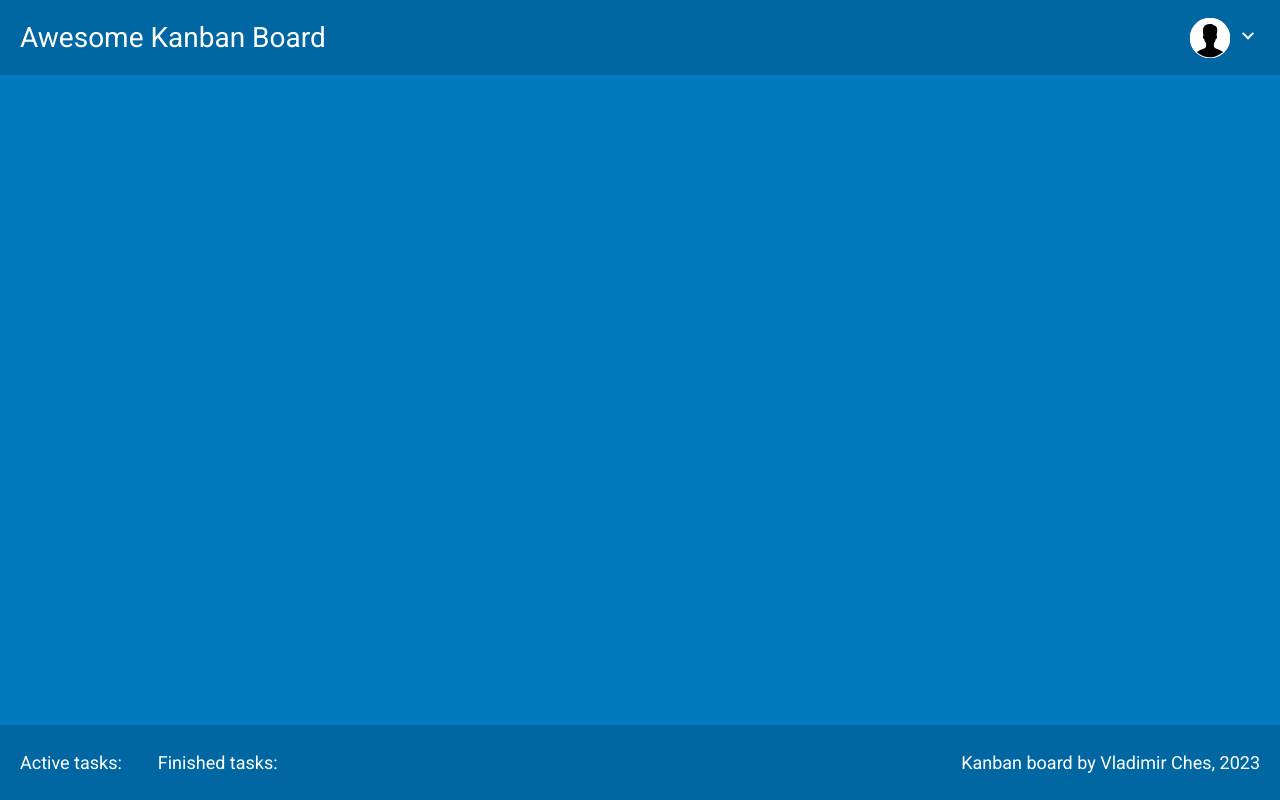
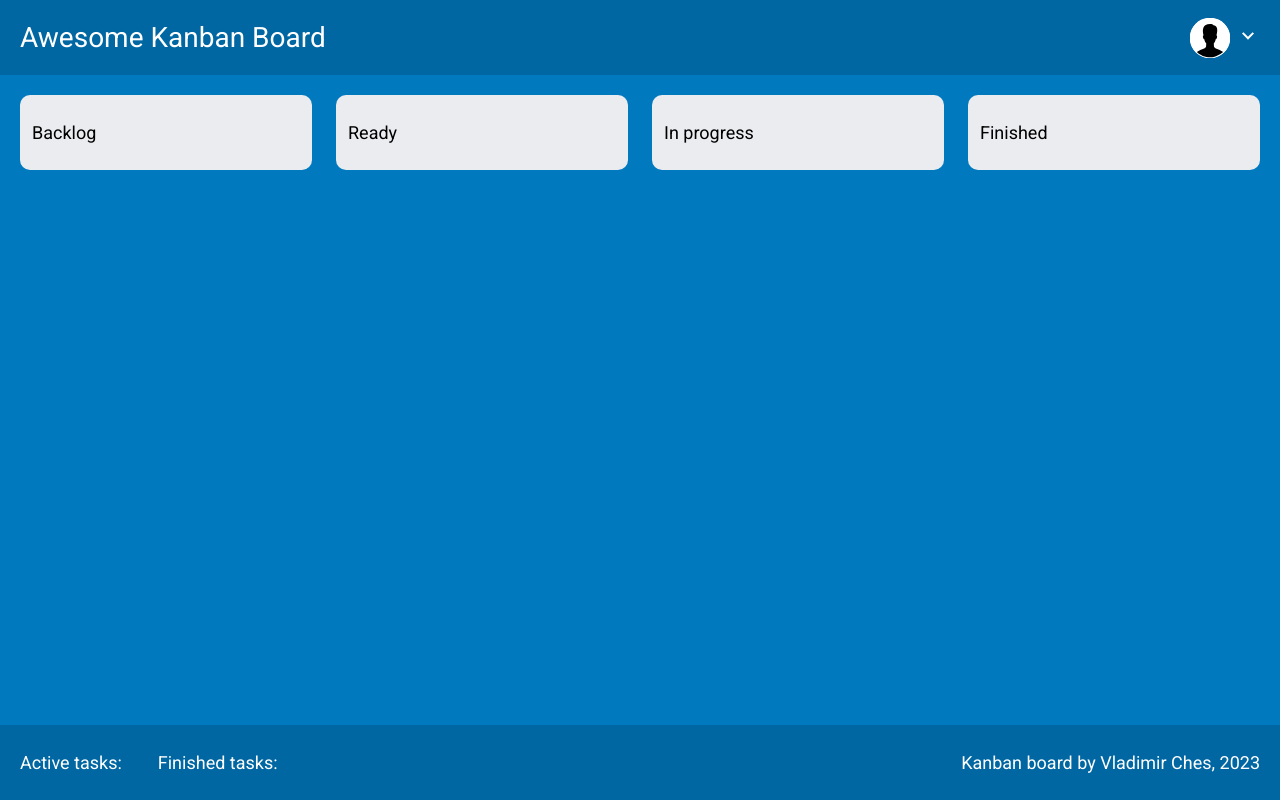
Before and after one commit to thrashches/kanban_typescript, a React (Create React App) app: page / in a window 1280 px wide. Built offline with nearby package versions, Linux system fonts and the light colour scheme.

Commit message:
Task items styles, Layout styles, typing

```diff
--- a/src/App.tsx
+++ b/src/App.tsx
@@ -1,12 +1,16 @@
-import React from 'react';
+import React, {useState} from 'react';
 import './App.scss';
 import Header from "./components/Header/Header";
 import Footer from "./components/Footer/Footer";
+import Layout from "./components/Layout/Layout";
+import {ITask} from "./data/types";
 
 function App() {
+    const [tasks, setTasks] = useState<ITask[]>([]);
     return (
         <div className="App">
             <Header/>
+            <Layout tasks={tasks}/>
             <Footer/>
         </div>
     );
--- /dev/null
+++ b/src/components/Board/Board.module.scss
@@ -0,0 +1,25 @@
+.Board {
+  border-radius: 10px;
+  background: #EBECF0;
+  padding: 12px;
+  max-height: 75vh;
+  overflow-y: auto;
+}
+
+.Board__header {
+  color: #000;
+  font-family: Roboto;
+  font-size: 18px;
+  font-style: normal;
+  font-weight: 400;
+  line-height: normal;
+}
+
+.Tasks {
+  display: flex;
+  flex-direction: column;
+  justify-content: flex-start;
+  gap: 15px;
+  overflow-y: auto;
+  max-height: 100%;
+}
--- /dev/null
+++ b/src/components/Board/Board.tsx
@@ -0,0 +1,23 @@
+import React from "react";
+import style from "./Board.module.scss";
+import Task from "../Task/Task";
+import {ITask} from "../../data/types";
+
+type BoardProps = {
+    boardTitle: string,
+    tasks: ITask[],
+}
+export default function Board(props: BoardProps) {
+    const {boardTitle, tasks} = props;
+
+    const taskElements = tasks.map((task, index) => {
+        return <Task task={task} key={index}/>
+    })
+
+    return <div className={style.Board}>
+        <h1 className={style.Board__header}>{boardTitle}</h1>
+        <div className={style.Tasks}>
+            {taskElements}
+        </div>
+    </div>
+}
--- /dev/null
+++ b/src/components/Layout/Layout.module.scss
@@ -0,0 +1,7 @@
+.Layout {
+  display: grid;
+  grid-template-columns: 1fr 1fr 1fr 1fr;
+  gap: 24px;
+  padding: 20px;
+  margin-bottom: auto;
+}
--- /dev/null
+++ b/src/components/Layout/Layout.tsx
@@ -0,0 +1,18 @@
+import React from "react";
+import style from "./Layout.module.scss"
+import Board from "../Board/Board";
+import {ITask} from "../../data/types";
+
+type LayoutProps = {
+    tasks: ITask[],
+}
+export default function Layout(props: LayoutProps) {
+    const {tasks} = props;
+
+    return <section className={style.Layout}>
+        <Board boardTitle={"Backlog"} tasks={tasks.filter((task) => task.status === 'backlog')}/>
+        <Board boardTitle={"Ready"} tasks={tasks.filter((task) => task.status === 'ready')}/>
+        <Board boardTitle={"In progress"} tasks={tasks.filter((task) => task.status === 'inProgress')}/>
+        <Board boardTitle={"Finished"} tasks={tasks.filter((task) => task.status === 'finished')}/>
+    </section>
+}
--- /dev/null
+++ b/src/components/Task/Task.module.scss
@@ -0,0 +1,11 @@
+.Task {
+  border-radius: 5px;
+  background: #FFF;
+  color: #000;
+  font-family: Roboto;
+  font-size: 18px;
+  font-style: normal;
+  font-weight: 400;
+  line-height: normal;
+  padding: 8px;
+}
--- /dev/null
+++ b/src/components/Task/Task.tsx
@@ -0,0 +1,12 @@
+import React from "react";
+import style from "./Task.module.scss";
+import {ITask} from "../../data/types";
+
+
+type TaskProps = {
+    task: ITask
+}
+export default function Task(props: TaskProps) {
+    const {task} = props;
+    return <div className={style.Task}>{task.title}</div>
+}
--- /dev/null
+++ b/src/data/types.ts
@@ -0,0 +1,10 @@
+interface ITask {
+    status: "backlog"|"ready"|"inProgress"|"finished",
+    id: number,
+    title: string,
+    description: string,
+}
+
+export {
+    type ITask,
+}
```
